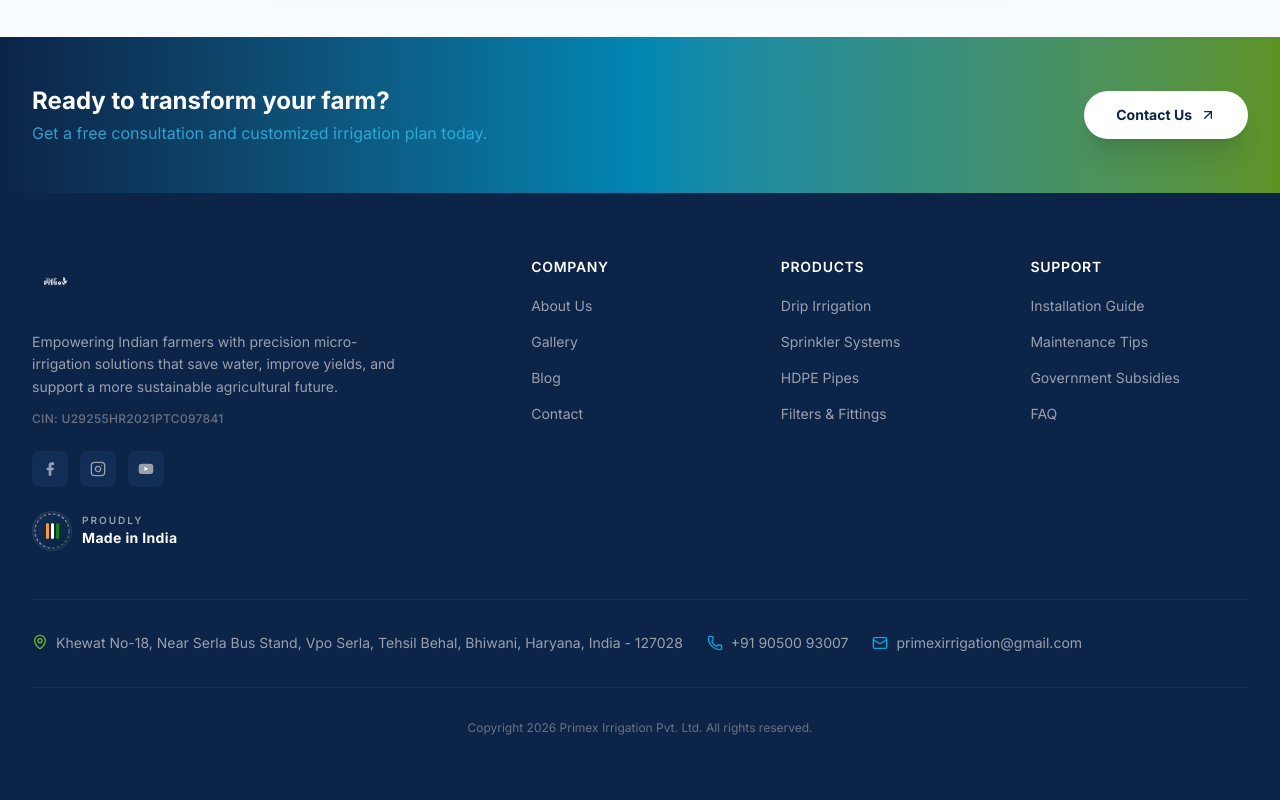
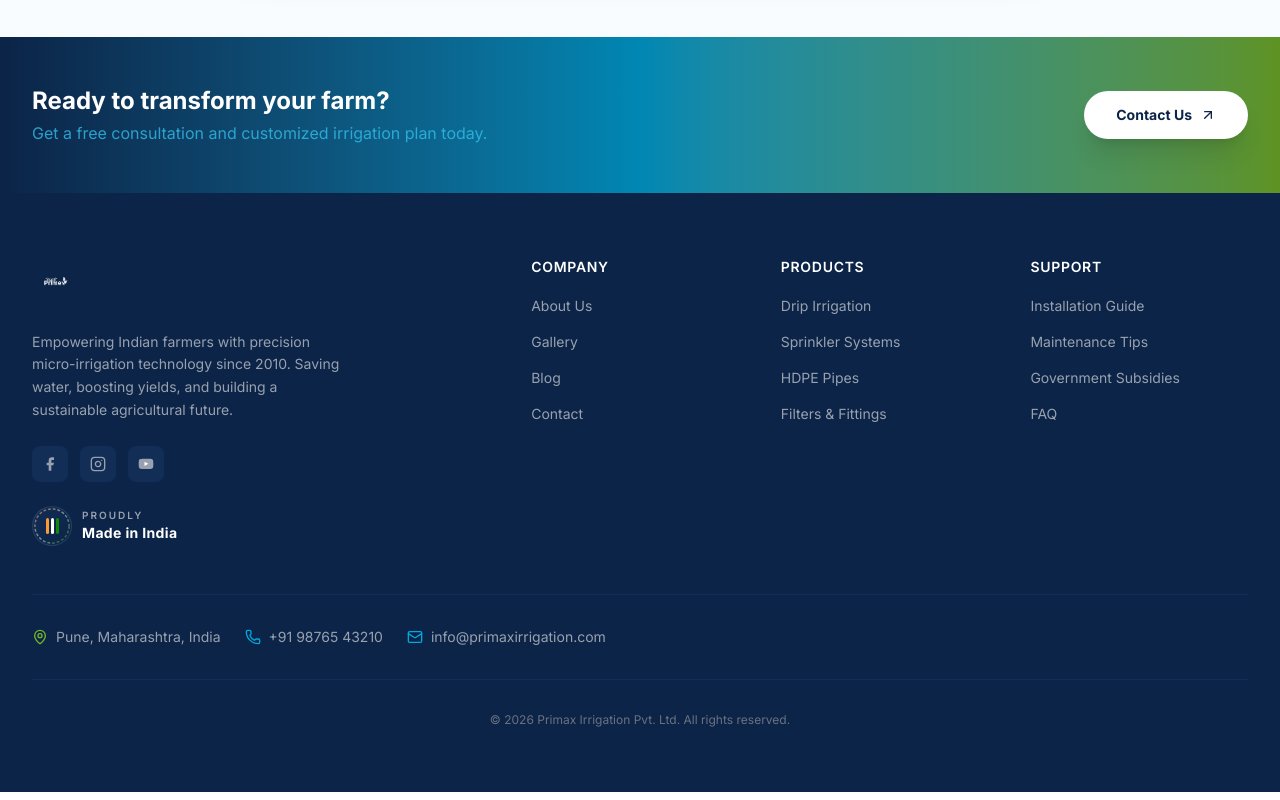
Before and after one commit to aarpee3343/primax-irrigation, a Next.js app: page / in a window 1280 px wide. Shown: the part 4734-5534 px from the top of the page. Built offline with nearby package versions, Linux system fonts and the light colour scheme.

Commit message:
Pushing components and utility files for full sync with Emergent preview

```diff
--- a/src/components/Footer.tsx
+++ b/src/components/Footer.tsx
@@ -2,7 +2,7 @@
 
 import Link from "next/link";
 import Image from "next/image";
-import { MapPin, Phone, Mail, ArrowUpRight } from "lucide-react";
+import { MapPin, Phone, Mail, ArrowUpRight, Globe } from "lucide-react";
 import MadeInIndiaBadge from "./MadeInIndiaBadge";
 
 const footerLinks = {
@@ -36,15 +36,7 @@
 
 function InstagramIcon({ className }: { className?: string }) {
   return (
-    <svg
-      viewBox="0 0 24 24"
-      fill="none"
-      stroke="currentColor"
-      strokeWidth="2"
-      strokeLinecap="round"
-      strokeLinejoin="round"
-      className={className}
-    >
+    <svg viewBox="0 0 24 24" fill="none" stroke="currentColor" strokeWidth="2" strokeLinecap="round" strokeLinejoin="round" className={className}>
       <rect x="2" y="2" width="20" height="20" rx="5" ry="5" />
       <path d="M16 11.37A4 4 0 1112.63 8 4 4 0 0116 11.37z" />
       <line x1="17.5" y1="6.5" x2="17.51" y2="6.5" />
@@ -70,6 +62,7 @@
 export default function Footer() {
   return (
     <footer className="bg-navy text-gray-400">
+      {/* CTA Band */}
       <div className="bg-gradient-to-r from-navy via-bright-blue-dark to-fresh-green-dark">
         <div className="mx-auto flex max-w-7xl flex-col items-center justify-between gap-5 px-6 py-12 sm:flex-row lg:px-8">
           <div>
@@ -91,23 +84,21 @@
 
       <div className="mx-auto max-w-7xl px-6 py-16 lg:px-8">
         <div className="grid grid-cols-2 gap-8 md:grid-cols-5">
+          {/* Brand */}
           <div className="col-span-2">
             <Link href="/" className="inline-block">
               <Image
                 src="/logo.png"
-                alt="Primex Irrigation Logo"
+                alt="Primax Irrigation Logo"
                 width={160}
                 height={48}
                 className="h-12 w-auto object-contain brightness-0 invert"
               />
             </Link>
-            <p className="mt-5 max-w-sm text-sm leading-relaxed text-gray-400">
+            <p className="mt-5 max-w-xs text-sm leading-relaxed text-gray-400">
               Empowering Indian farmers with precision micro-irrigation
-              solutions that save water, improve yields, and support a more
-              sustainable agricultural future.
-            </p>
-            <p className="mt-3 text-xs font-medium tracking-wide text-gray-500">
-              CIN: U29255HR2021PTC097841
+              technology since 2010. Saving water, boosting yields, and building
+              a sustainable agricultural future.
             </p>
 
             <div className="mt-6 flex gap-3">
@@ -123,9 +114,11 @@
               ))}
             </div>
 
+            {/* Made in India Badge */}
             <MadeInIndiaBadge className="mt-6" />
           </div>
 
+          {/* Link columns */}
           {Object.entries(footerLinks).map(([title, links]) => (
             <div key={title}>
               <h4 className="mb-4 text-sm font-semibold uppercase tracking-wider text-white">
@@ -147,31 +140,32 @@
           ))}
         </div>
 
-        <div className="mt-12 flex flex-col gap-4 border-t border-navy-light pt-8 text-sm sm:flex-row sm:flex-wrap sm:gap-6">
-          <span className="inline-flex max-w-3xl items-start gap-2 leading-relaxed">
-            <MapPin className="mt-0.5 h-4 w-4 shrink-0 text-fresh-green" />
-            Khewat No-18, Near Serla Bus Stand, Vpo Serla, Tehsil Behal,
-            Bhiwani, Haryana, India - 127028
+        {/* Contact bar */}
+        <div className="mt-12 flex flex-wrap gap-6 border-t border-navy-light pt-8 text-sm">
+          <span className="inline-flex items-center gap-2">
+            <MapPin className="h-4 w-4 text-fresh-green" />
+            Pune, Maharashtra, India
           </span>
           <a
-            href="tel:+919050093007"
-            className="inline-flex items-center gap-2 transition-colors hover:text-bright-blue"
+            href="tel:+919876543210"
+            className="inline-flex items-center gap-2 hover:text-bright-blue transition-colors"
           >
             <Phone className="h-4 w-4 text-bright-blue" />
-            +91 90500 93007
+            +91 98765 43210
           </a>
           <a
-            href="mailto:primexirrigation@gmail.com"
-            className="inline-flex items-center gap-2 transition-colors hover:text-bright-blue"
+            href="mailto:info@primaxirrigation.com"
+            className="inline-flex items-center gap-2 hover:text-bright-blue transition-colors"
           >
             <Mail className="h-4 w-4 text-bright-blue" />
-            primexirrigation@gmail.com
+            info@primaxirrigation.com
           </a>
         </div>
 
+        {/* Bottom bar */}
         <div className="mt-8 border-t border-navy-light pt-8 text-center text-xs text-gray-500">
-          Copyright {new Date().getFullYear()} Primex Irrigation Pvt. Ltd. All
-          rights reserved.
+          © {new Date().getFullYear()} Primax Irrigation Pvt. Ltd. All rights
+          reserved.
         </div>
       </div>
     </footer>
--- a/src/components/Navbar.tsx
+++ b/src/components/Navbar.tsx
@@ -44,7 +44,7 @@
         <Link href="/" className="flex items-center gap-3 group">
           <Image
             src="/logo.png"
-            alt="Primex Irrigation Logo"
+            alt="Primax Irrigation Logo"
             width={160}
             height={48}
             className="h-10 w-auto sm:h-12 object-contain"
```
